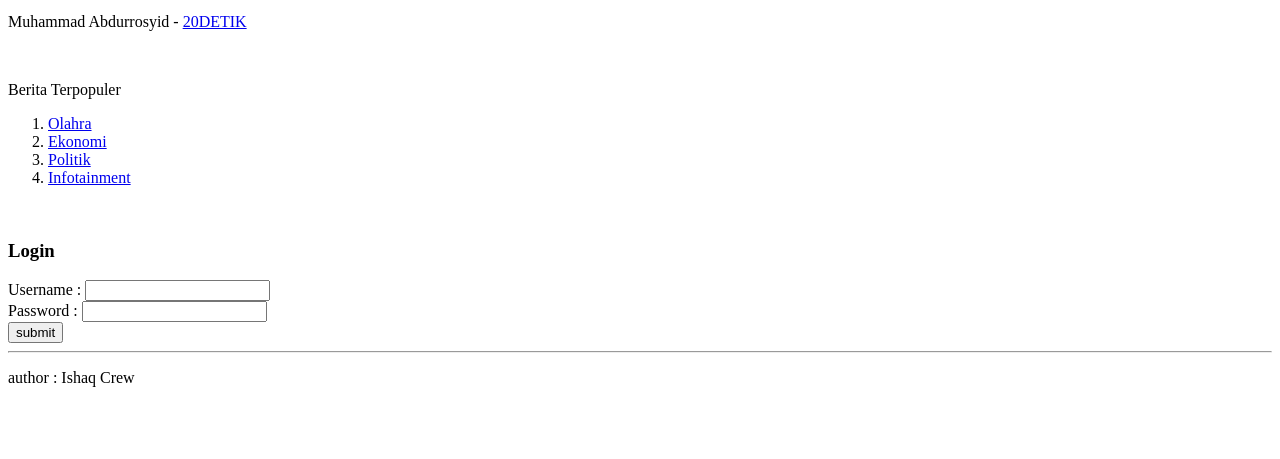
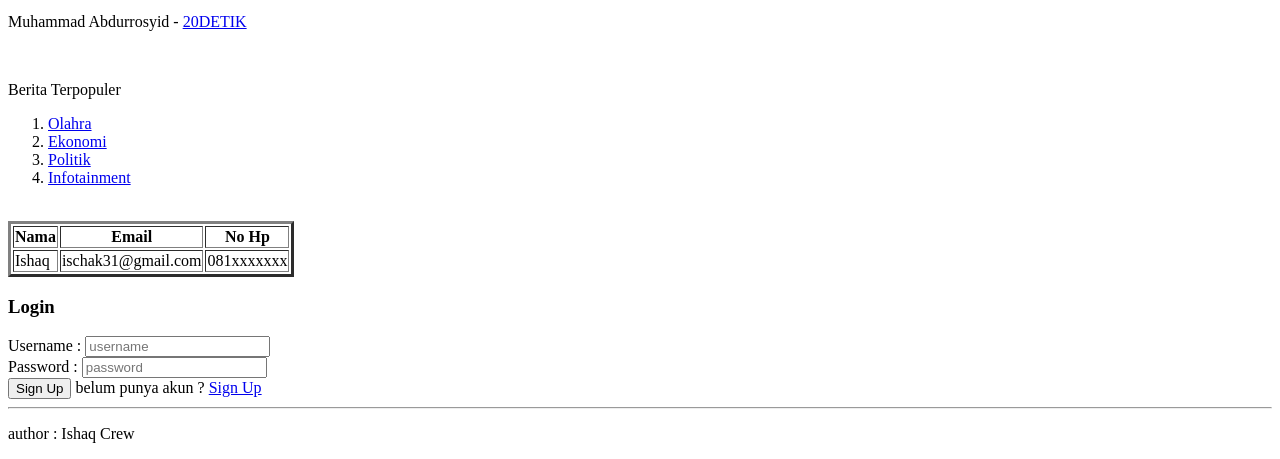
Before and after one commit to Ishaq31/Belajar-HTML, a plain HTML site: page index.html in a window 1280 px wide. Shown: the part 434-893 px from the top of the page. Before the commit the page ends 837 px from the top, so only its background shows below. Drawn offline with Linux system fonts and the light colour scheme.

Commit message:
tambah form

```diff
--- a/index.html
+++ b/index.html
@@ -26,18 +26,36 @@
     </ol>
 
     <br>
+    <table border="3">
+        <thead>
+            <tr>
+                <th>Nama</th>
+                <th>Email</th>
+                <th>No Hp</th>
+            </tr>
+
+        </thead>
+        <tbody>
+            <tr>
+                <td>Ishaq</td>
+                <td>ischak31@gmail.com</td>
+                <td>081xxxxxxx</td>
+            </tr>
+        </tbody>
+    </table>
     <h3>Login</h3>
     <form action="">
         <label for="">
-            Username : <input type="text">
+            Username : <input type="text" placeholder="username">
 
         </label>
         <br>
         <label for="">
-            Password : <input type="password">
+            Password : <input type="password" placeholder="password">
         </label>
         <br>
-        <input type="submit" value="submit">
+        <input type="submit" value="Sign Up">
+        belum punya akun ?  <a href="form.html" target="_blank" >Sign Up</a>
     </form>
     <hr>
     <p>author : Ishaq Crew</p>
```
Also changed, not shown: form.html (added, +29 -0 lines).
